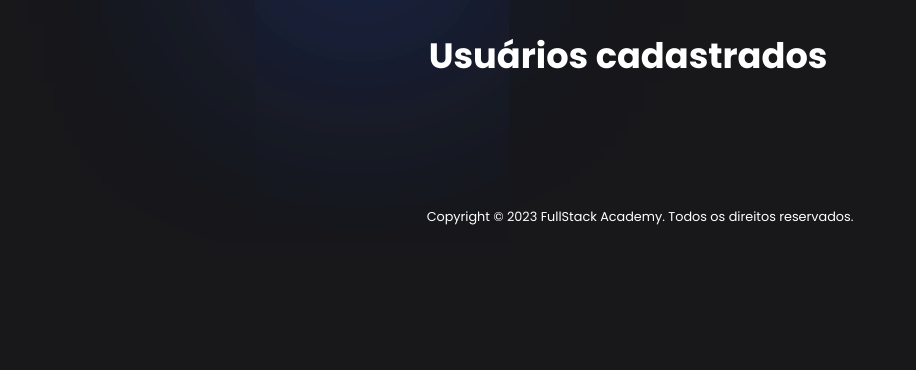
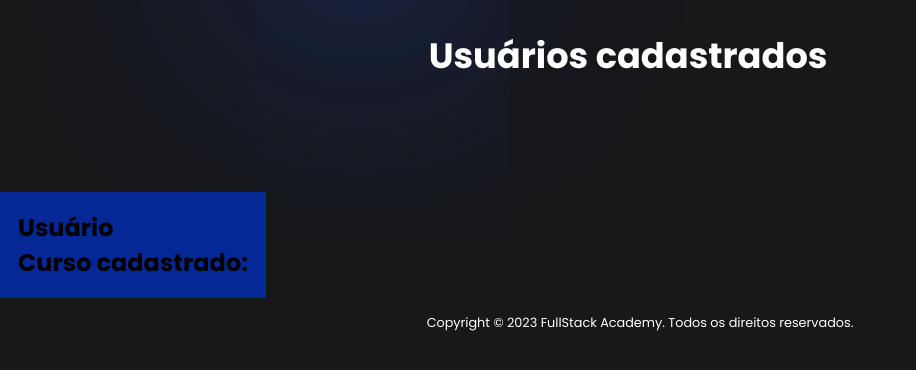
Before and after one commit to ayeeezx/FullStackAcademy, a PHP site: page /admin.php in a window 1280 px wide; the page is wider, and only the part inside the window is pictured. Shown: the part 265-635 px from the top of that part, without its empty margins (0-916 px from the left). Run offline with PHP 8.4, Linux system fonts and the light colour scheme; data that the repository does not hold is empty.

Commit message:
FullStack Academy #3

```diff
--- a/Classes/Crud.php
+++ b/Classes/Crud.php
@@ -36,6 +36,13 @@ class Crud
         $query = "UPDATE fullstack." . $this->table_name . " SET nome = ?, senha = ? WHERE id = ?";
         $stmt = $this->conn->prepare($query);
         $stmt->execute([$nome, $senha, $id]);
+        return $stmt;
+    }
+    public function updateCurso($nome)
+    {
+        $query = "UPDATE fullstack.usuarios SET idCurso = 1 WHERE nome = ?";
+        $stmt = $this->conn->prepare($query);
+        $stmt->execute([$nome]);
         return $stmt;
     }
 
--- a/Login.php
+++ b/Login.php
@@ -47,9 +47,10 @@ include_once './Classes/Crud.php';
     <?php
 
     if (isset($_POST["enviar"])) {
+        session_start();
         $username = $_POST['username'];
         $password = $_POST['password'];
-
+        $_SESSION["username"] = $username;
         $crud = new Crud($db);
 
         // Verificar as credenciais
--- a/admin.php
+++ b/admin.php
@@ -44,7 +44,18 @@ $data = $crud->read();
         </div>
     </header>
 
-
+    <section>
+        <div class="table">
+            <table>
+                <tr>
+                    <td>
+                        <h1>Usuário</h1>
+                        <h1>Curso cadastrado:</h1>
+                    </td>
+                </tr>
+            </table>
+        </div>
+    </section>
 
     <div class="copyright">
         Copyright © 2023 FullStack Academy. Todos os direitos reservados.
--- a/css/admin.css
+++ b/css/admin.css
@@ -84,6 +84,13 @@ nav {
     padding: 5rem 2rem;
 }
 
+table{
+    display: absolute;
+    padding: 1rem;
+    background-color: rgb(5, 40, 150);
+}
+
+
 .blur {
     position: absolute;
     box-shadow: 0 0 1000px 50px #1d4ed8;
@@ -129,7 +136,6 @@ header .content p {
     color: #ccc;
 }
 
-
 .copyright {
     max-width: 1200px;
     margin: auto;
```
Also changed, not shown: Index.php (+10 -3 lines).
